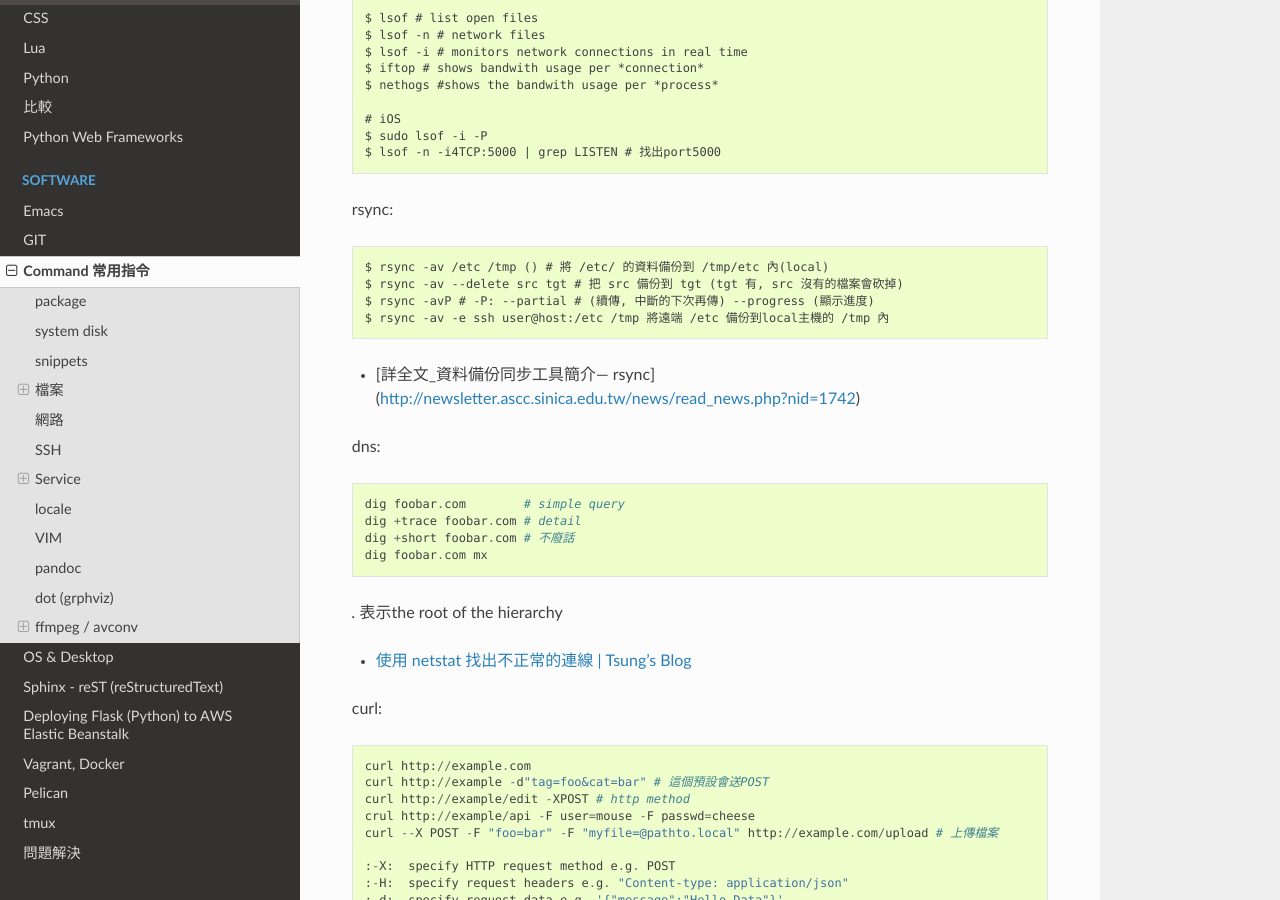
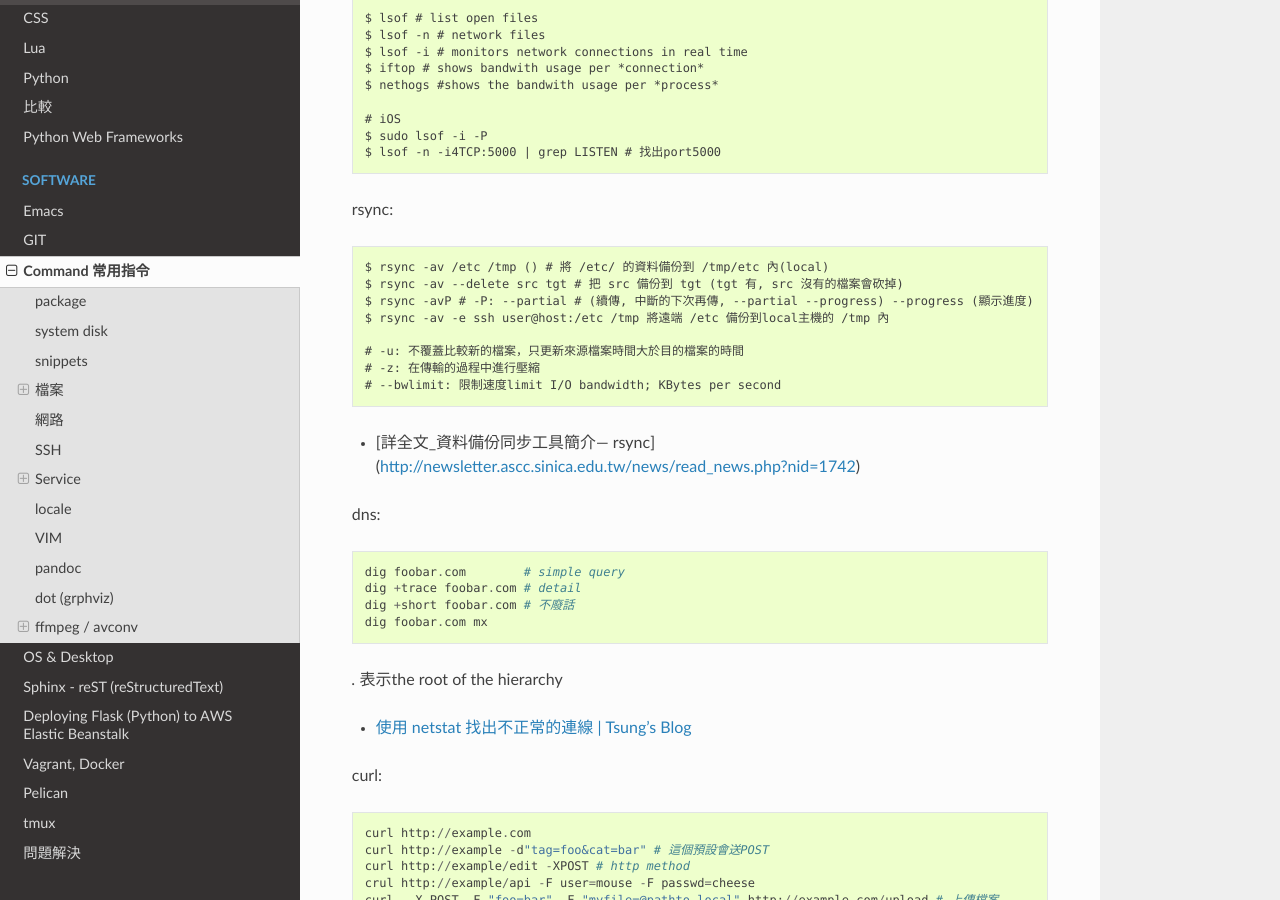
Before and after one commit to moogoo78/comp.suhen.org, a Sphinx documentation site: the page built from docs/source/command_line.rst, in a window 1280 px wide and 900 px high, scrolled down 4409 px. Built offline with Sphinx 7.4.7 and the Read the Docs theme 2.0.0, drawn with Linux system fonts in a browser that asks for light colours.

Commit message:
edited source

```diff
--- a/docs/source/command_line.rst
+++ b/docs/source/command_line.rst
@@ -212,10 +212,14 @@ rsync::
 
   $ rsync -av /etc /tmp () # 將 /etc/ 的資料備份到 /tmp/etc 內(local)
   $ rsync -av --delete src tgt # 把 src 備份到 tgt (tgt 有, src 沒有的檔案會砍掉)
-  $ rsync -avP # -P: --partial # (續傳, 中斷的下次再傳) --progress (顯示進度)
+  $ rsync -avP # -P: --partial # (續傳, 中斷的下次再傳, --partial --progress) --progress (顯示進度)
   $ rsync -av -e ssh user@host:/etc /tmp 將遠端 /etc 備份到local主機的 /tmp 內
 
+  # -u: 不覆蓋比較新的檔案，只更新來源檔案時間大於目的檔案的時間
+  # -z: 在傳輸的過程中進行壓縮
+  # --bwlimit: 限制速度limit I/O bandwidth; KBytes per second
 * [詳全文_資料備份同步工具簡介— rsync](http://newsletter.ascc.sinica.edu.tw/news/read_news.php?nid=1742)
+
 
 
 dns::
```
Also changed, not shown: docs/source/soft/git.rst (+11 -0 lines), 1 other file.
